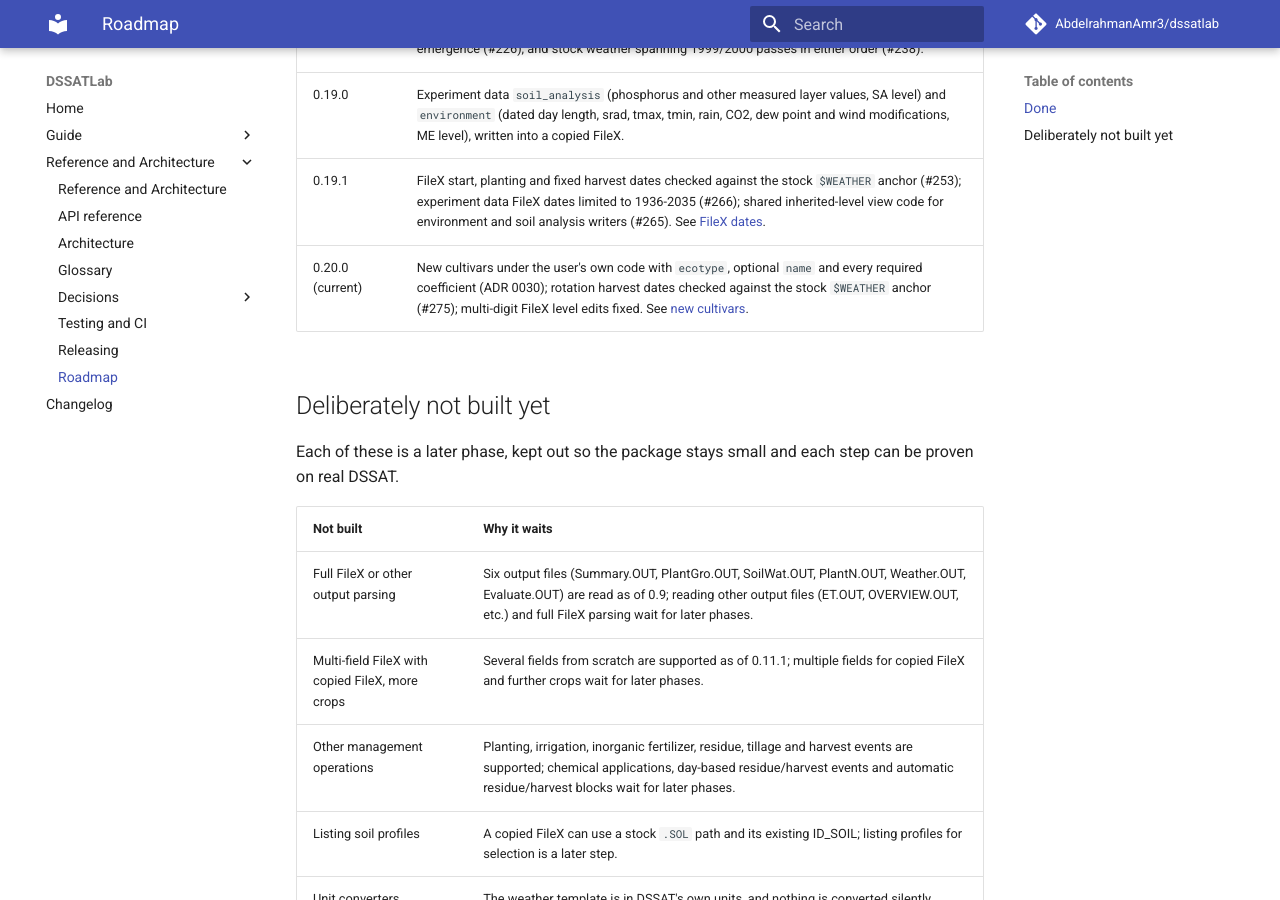
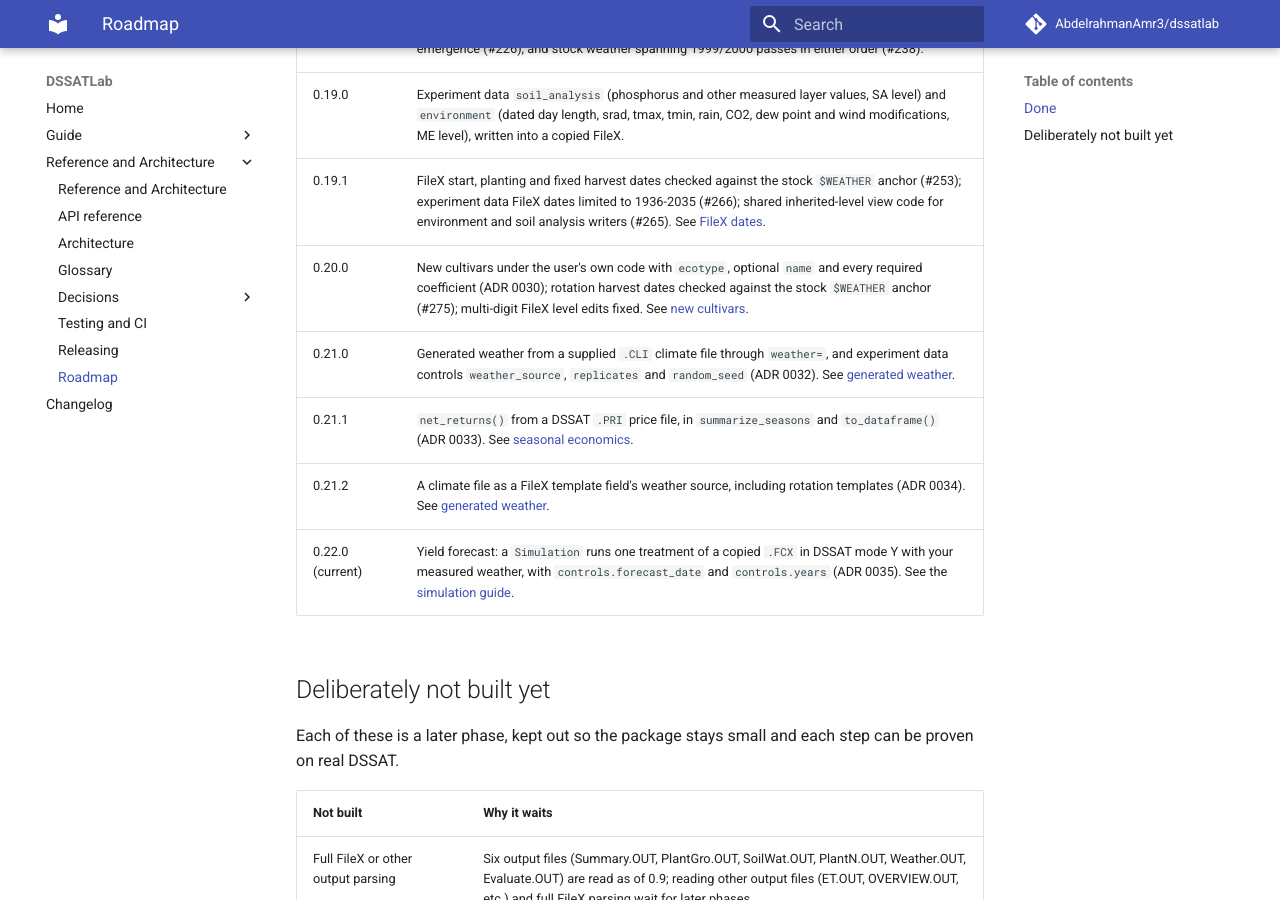
Before and after one commit to AbdelrahmanAmr3/dssatlab, an MkDocs documentation site: the page built from docs/reference/roadmap.md, in a window 1280 px wide and 900 px high, scrolled down 2617 px. Built offline with MkDocs 1.6.1 and Material for MkDocs 9.7.7, drawn with Linux system fonts in a browser that asks for light colours; comment, search, counter and statistics services are not loaded.

Commit message:
Add the 0.21 and 0.22 rows to the docs roadmap
Co-Authored-By: Claude Sonnet 5.5 <noreply@anthropic.com>

```diff
--- a/docs/reference/roadmap.md
+++ b/docs/reference/roadmap.md
@@ -37,7 +37,11 @@ What each version added, and what is deliberately not built yet. The full histor
 | 0.18.3 | FileX and weather date rules: YYDDD dates use DSSAT's two-digit-year rule (00-35 is 2000-2035) instead of the weather for the century (#221), START E rejects an inherited harvest before emergence (#226), and stock weather spanning 1999/2000 passes in either order (#238). |
 | 0.19.0 | Experiment data `soil_analysis` (phosphorus and other measured layer values, SA level) and `environment` (dated day length, srad, tmax, tmin, rain, CO2, dew point and wind modifications, ME level), written into a copied FileX. |
 | 0.19.1 | FileX start, planting and fixed harvest dates checked against the stock `$WEATHER` anchor (#253); experiment data FileX dates limited to 1936-2035 (#266); shared inherited-level view code for environment and soil analysis writers (#265). See [FileX dates](../guide/simulation.md#filex-dates). |
-| 0.20.0 (current) | New cultivars under the user's own code with `ecotype`, optional `name` and every required coefficient (ADR 0030); rotation harvest dates checked against the stock `$WEATHER` anchor (#275); multi-digit FileX level edits fixed. See [new cultivars](../guide/new-cultivars.md). |
+| 0.20.0 | New cultivars under the user's own code with `ecotype`, optional `name` and every required coefficient (ADR 0030); rotation harvest dates checked against the stock `$WEATHER` anchor (#275); multi-digit FileX level edits fixed. See [new cultivars](../guide/new-cultivars.md). |
+| 0.21.0 | Generated weather from a supplied `.CLI` climate file through `weather=`, and experiment data controls `weather_source`, `replicates` and `random_seed` (ADR 0032). See [generated weather](../guide/generated-weather.md). |
+| 0.21.1 | `net_returns()` from a DSSAT `.PRI` price file, in `summarize_seasons` and `to_dataframe()` (ADR 0033). See [seasonal economics](../guide/seasonal.md). |
+| 0.21.2 | A climate file as a FileX template field's weather source, including rotation templates (ADR 0034). See [generated weather](../guide/generated-weather.md#use-a-climate-file-in-a-filex-template). |
+| 0.22.0 (current) | Yield forecast: a `Simulation` runs one treatment of a copied `.FCX` in DSSAT mode Y with your measured weather, with `controls.forecast_date` and `controls.years` (ADR 0035). See the [simulation guide](../guide/simulation.md). |
 
 ## Deliberately not built yet
 
```
